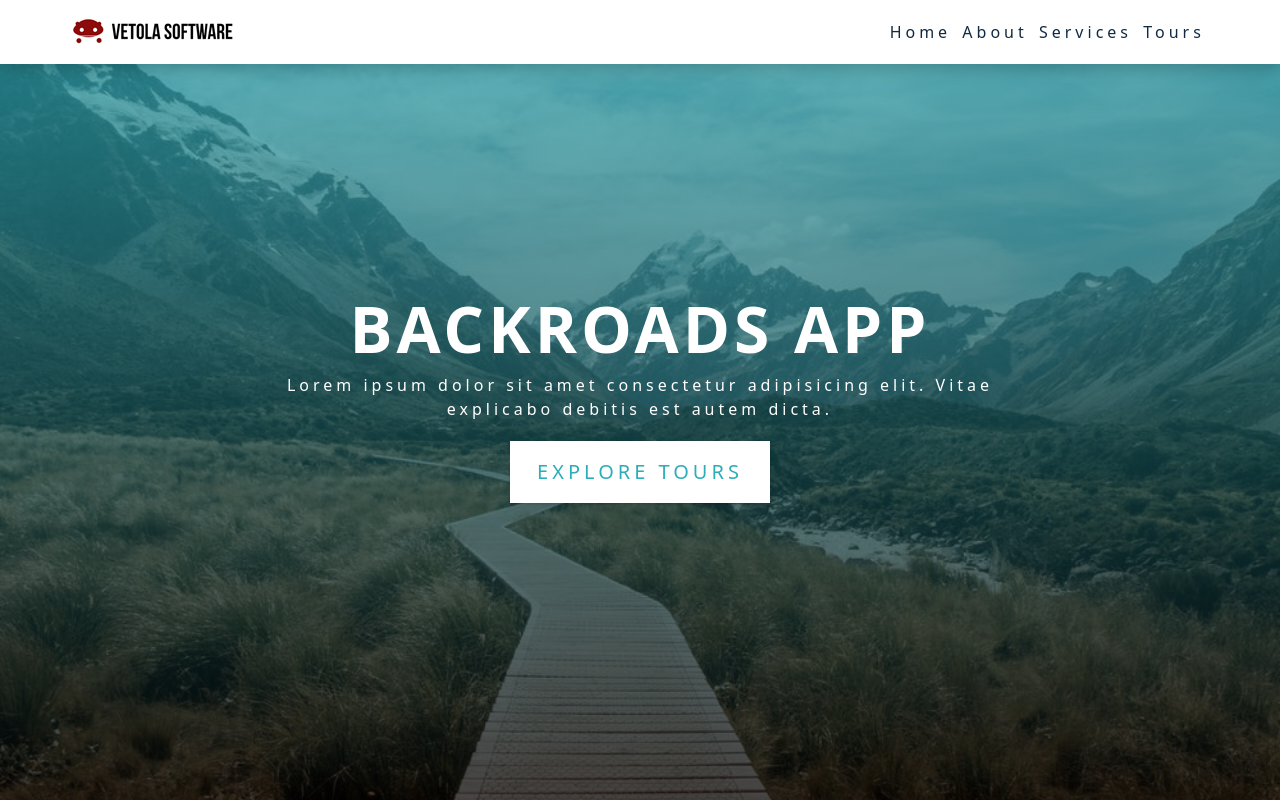
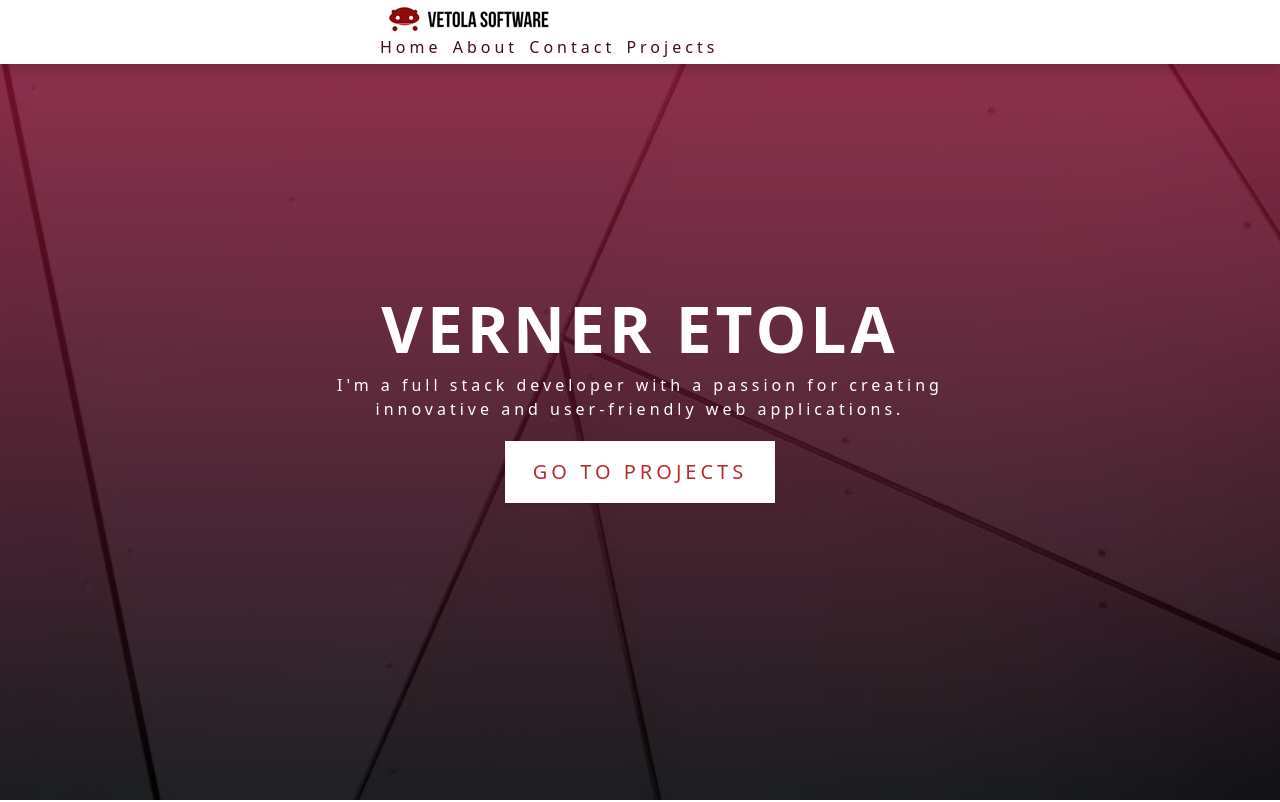
Before and after one commit to vernere/vernere.github.io, a React (Vite) app: page / in a window 1280 px wide. Shown: the top 802 px of the page. Built offline with nearby package versions, Linux system fonts and the light colour scheme.

Commit message:
Update color scheme

```diff
--- a/src/App.css
+++ b/src/App.css
@@ -6,30 +6,30 @@ Variables
 
 :root {
   /* dark shades of primary color*/
-  --clr-primary-1: hsl(184, 91%, 17%);
-  --clr-primary-2: hsl(185, 84%, 25%);
-  --clr-primary-3: hsl(185, 81%, 29%);
-  --clr-primary-4: hsl(184, 77%, 34%);
+  --clr-primary-1: hsl(341, 91%, 17%);
+  --clr-primary-2: hsl(351, 84%, 25%);
+  --clr-primary-3: hsl(350, 81%, 29%);
+  --clr-primary-4: hsl(352, 77%, 34%);
   /* primary/main color */
-  --clr-primary-5: hsl(185, 62%, 45%);
+  --clr-primary-5: hsl(0, 62%, 45%);
   /* lighter shades of primary color */
-  --clr-primary-6: hsl(185, 57%, 50%);
-  --clr-primary-7: hsl(184, 65%, 59%);
-  --clr-primary-8: hsl(184, 80%, 74%);
-  --clr-primary-9: hsl(185, 94%, 87%);
-  --clr-primary-10: hsl(186, 100%, 94%);
+  --clr-primary-6: hsl(352, 57%, 50%);
+  --clr-primary-7: hsl(358, 65%, 59%);
+  --clr-primary-8: hsl(0, 80%, 74%);
+  --clr-primary-9: hsl(353, 94%, 87%);
+  --clr-primary-10: hsl(358, 100%, 94%);
   /* darkest grey - used for headings */
-  --clr-grey-1: hsl(209, 61%, 16%);
-  --clr-grey-2: hsl(211, 39%, 23%);
-  --clr-grey-3: hsl(209, 34%, 30%);
-  --clr-grey-4: hsl(209, 28%, 39%);
+  --clr-grey-1: hsl(350, 61%, 16%);
+  --clr-grey-2: hsl(353, 39%, 23%);
+  --clr-grey-3: hsl(355, 35%, 30%);
+  --clr-grey-4: hsl(0, 28%, 39%);
   /* grey used for paragraphs */
-  --clr-grey-5: hsl(210, 22%, 49%);
-  --clr-grey-6: hsl(209, 23%, 60%);
-  --clr-grey-7: hsl(211, 27%, 70%);
-  --clr-grey-8: hsl(210, 31%, 80%);
-  --clr-grey-9: hsl(212, 33%, 89%);
-  --clr-grey-10: hsl(210, 36%, 96%);
+  --clr-grey-5: hsl(0, 22%, 49%);
+  --clr-grey-6: hsl(357, 23%, 60%);
+  --clr-grey-7: hsl(359, 27%, 70%);
+  --clr-grey-8: hsl(0, 31%, 80%);
+  --clr-grey-9: hsl(0, 32%, 89%);
+  --clr-grey-10: hsl(0, 33%, 96%);
   --clr-white: #fff;
   --ff-primary: 'Lato', sans-serif;
   --transition: all 0.3s linear;
@@ -206,7 +206,7 @@ Hero
 }
 @media screen and (min-width: 768px) {
   .hero {
-    background: linear-gradient(rgb(44, 174, 186, 0.7), rgba(0, 0, 0, 0.7)),
+    background: linear-gradient(rgba(172, 23, 63, 0.7), rgba(0, 0, 0, 0.7)),
       url('./assets/images/main.jpeg') center/cover no-repeat;
   }
   .hero-banner {
@@ -468,7 +468,7 @@ Navbar
 }
 .nav-center {
   width: 90vw;
-  max-width: 1170px;
+  max-width: 520px;
   margin: 0 auto;
 }
 .nav-header {
--- a/src/components/Hero.jsx
+++ b/src/components/Hero.jsx
@@ -2,13 +2,13 @@ function Hero() {
   return (
     <section className="hero" id="home">
       <div className="hero-banner">
-        <h1>backroads app</h1>
+        <h1>Verner Etola</h1>
         <p>
-          Lorem ipsum dolor sit amet consectetur adipisicing elit. Vitae explicabo
-          debitis est autem dicta.
+          I'm a full stack developer with a passion for creating
+          innovative and user-friendly web applications.
         </p>
         <a href="#tours" className="btn hero-btn">
-          explore tours
+          go to projects
         </a>
       </div>
     </section>
--- a/src/data.js
+++ b/src/data.js
@@ -6,8 +6,8 @@ import tour4 from "./assets/images/tour-4.jpeg";
 export const pageLinks = [
   { id: 1, href: "#home", text: "home" },
   { id: 2, href: "#about", text: "about" },
-  { id: 3, href: "#services", text: "services" },
-  { id: 4, href: "#tours", text: "tours" },
+  { id: 3, href: "#services", text: "contact" },
+  { id: 4, href: "#tours", text: "projects" },
 ];
 
 export const socialLinks = [
```
Also changed, not shown: src/assets/images/main.jpeg.
